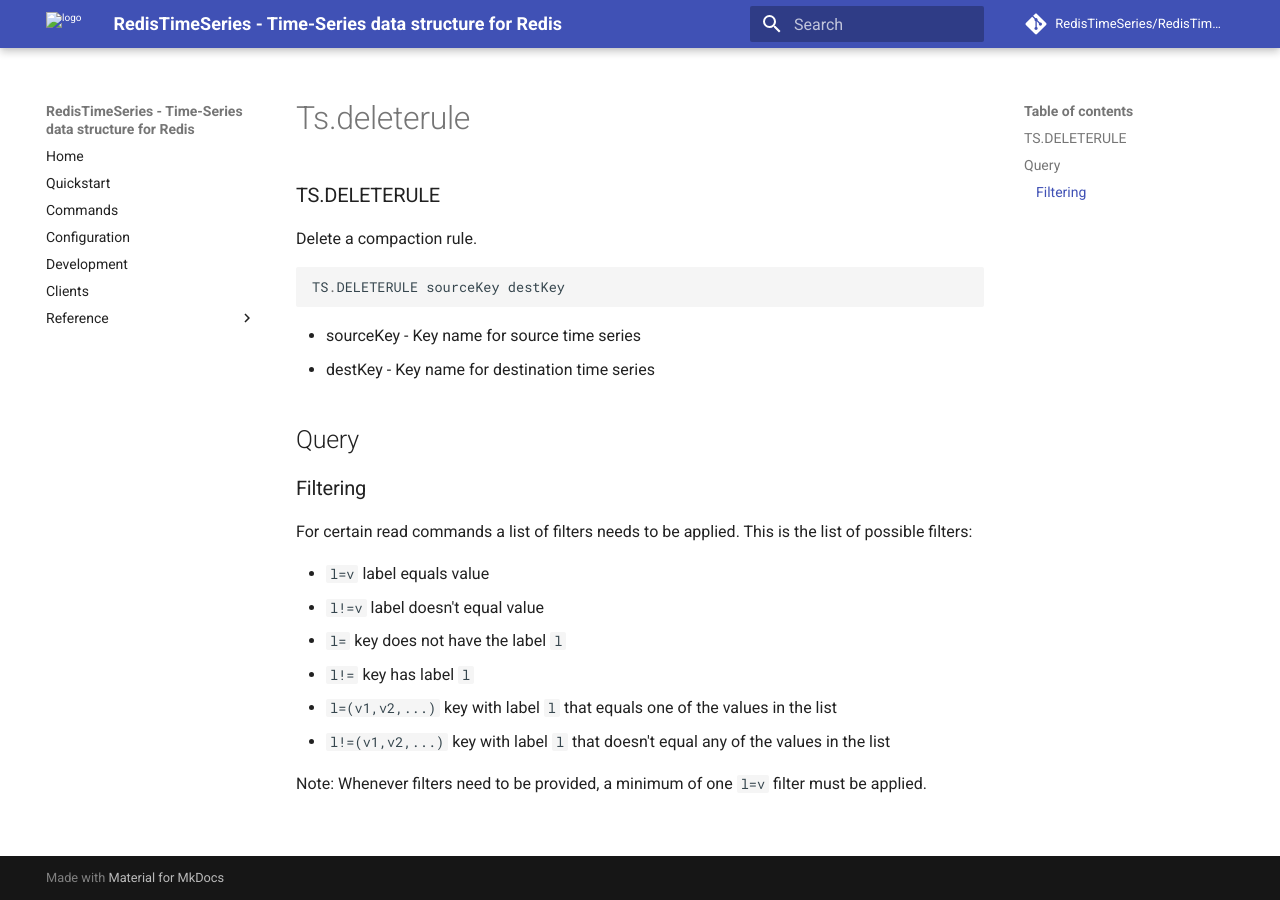
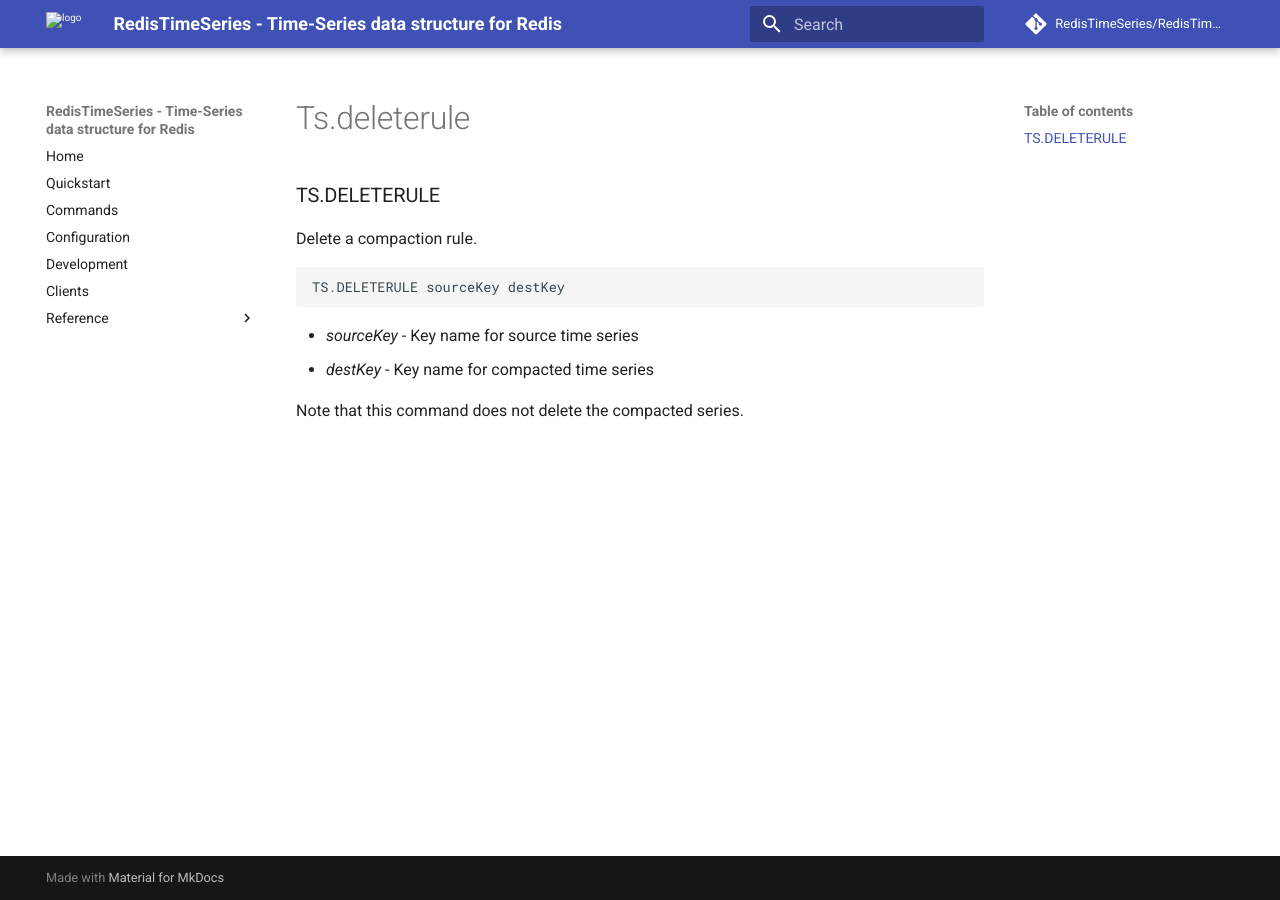
Before and after one commit to RedisTimeSeries/RedisTimeSeries, an MkDocs documentation site: the page built from docs/commands/ts.deleterule.md, in a window 1280 px wide. Built offline with MkDocs 1.6.1 and Material for MkDocs 9.7.7, drawn with Linux system fonts in a browser that asks for light colours; comment, search, counter and statistics services are not loaded.

Commit message:
Update ts.deleterule.md

````diff
--- a/docs/commands/ts.deleterule.md
+++ b/docs/commands/ts.deleterule.md
@@ -6,19 +6,7 @@
 TS.DELETERULE sourceKey destKey
 ```
 
-- sourceKey - Key name for source time series
-- destKey - Key name for destination time series
+- _sourceKey_ - Key name for source time series
+- _destKey_ - Key name for compacted time series
 
-## Query
-
-### Filtering
-For certain read commands a list of filters needs to be applied.  This is the list of possible filters:
-
-* `l=v` label equals value
-* `l!=v` label doesn't equal value
-* `l=` key does not have the label `l`
-* `l!=` key has label `l`
-* `l=(v1,v2,...)` key with label `l` that equals one of the values in the list
-* `l!=(v1,v2,...)` key with label `l` that doesn't equal any of the values in the list
-
-Note: Whenever filters need to be provided, a minimum of one `l=v` filter must be applied.
+Note that this command does not delete the compacted series.
````
